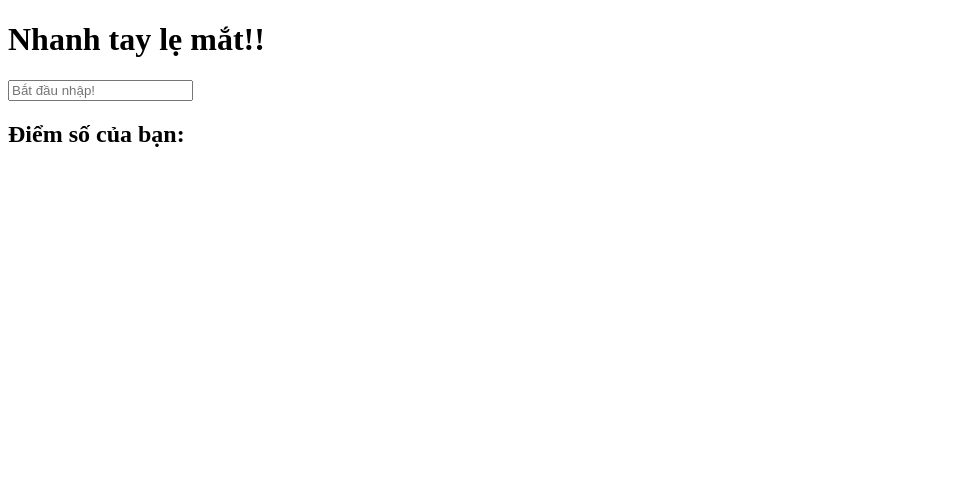
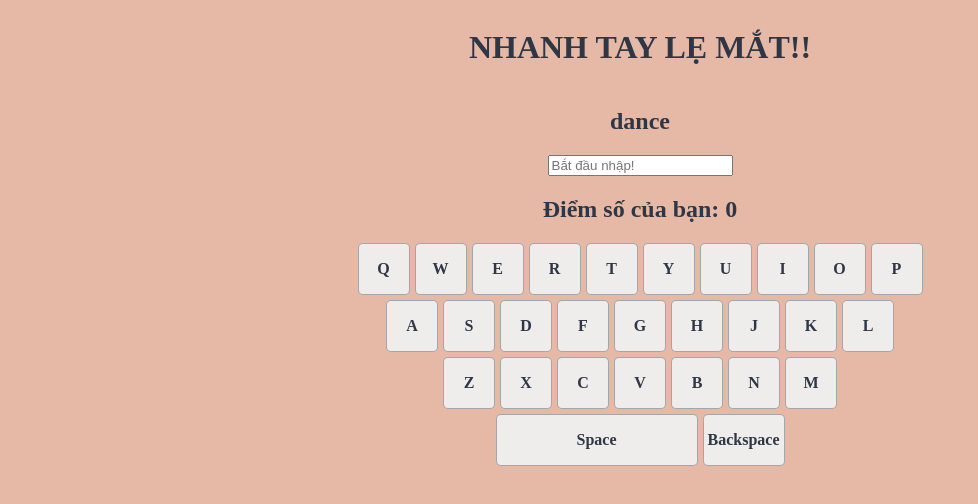
Before and after one commit to dhghuy/Homework_26.07.2024, a plain HTML site: page index.html in a window 1280 px wide. Shown: the whole page, without its empty margins (0-978 px from the left). Drawn offline with Linux system fonts and the light colour scheme.

Commit message:
Complete HW

```diff
--- a/index.html
+++ b/index.html
@@ -4,12 +4,57 @@
     <meta charset="UTF-8">
     <meta name="viewport" content="width=device-width, initial-scale=1.0">
     <title>Document</title>
+    <link rel="stylesheet" href="style.css">
 </head>
 <body>
-    <h1>Nhanh tay lẹ mắt!!</h1>
-    <h1 id="title"></h1>
-    <input id="typing-text" type="text" placeholder="Bắt đầu nhập!">
-    <h2 id="score">Điểm số của bạn:</h2>
+    <div id="game">
+        <div id="play-card">
+            <h1>NHANH TAY LẸ MẮT!!</h1>
+            <h2 id="title"></h2>
+            <input id="typing-text" type="text" placeholder="Bắt đầu nhập!">
+            <h2>Điểm số của bạn: <span id="score"></span></h2>
+        </div>
+
+        <div class="keyboard">
+            <div class="row">
+                <div class="key key-q">Q</div>
+                <div class="key key-w">W</div>
+                <div class="key key-e">E</div>
+                <div class="key key-r">R</div>
+                <div class="key key-t">T</div>
+                <div class="key key-y">Y</div>
+                <div class="key key-u">U</div>
+                <div class="key key-i">I</div>
+                <div class="key key-o">O</div>
+                <div class="key key-p">P</div>
+            </div>
+            <div class="row">
+                <div class="key key-a">A</div>
+                <div class="key key-s">S</div>
+                <div class="key key-d">D</div>
+                <div class="key key-f">F</div>
+                <div class="key key-g">G</div>
+                <div class="key key-h">H</div>
+                <div class="key key-j">J</div>
+                <div class="key key-k">K</div>
+                <div class="key key-l">L</div>
+            </div>
+            <div class="row">
+                <div class="key key-z">Z</div>
+                <div class="key key-x">X</div>
+                <div class="key key-c">C</div>
+                <div class="key key-v">V</div>
+                <div class="key key-b">B</div>
+                <div class="key key-n">N</div>
+                <div class="key key-m">M</div>
+            </div>
+            <div class="row">
+                <div class="key key-space">Space</div>
+                <div class="key key-backspace">Backspace</div>
+            </div>
+        </div>
+    </div>
+
 
     <script src="index.js"></script>
 </body>
--- a/index.js
+++ b/index.js
@@ -1,21 +1,67 @@
-let mangNgaunhien = ["apple", "banana", "cherry", "date", "elderberry", "fig", "grape"];
+let randomWord = ["apple", "banana", "cat", "dog", "elephant", "flower", "guitar", "house", "ice", "jacket",
+    "kite", "lion", "mountain", "notebook", "orange", "pizza", "queen", "rainbow", "sun", "tree",
+    "umbrella", "violin", "water", "xylophone", "yacht", "zebra", "angry", "beautiful", "calm", "dangerous",
+    "easy", "fast", "great", "happy", "interesting", "joyful", "kind", "loud", "mysterious", "nervous",
+    "old", "peaceful", "quiet", "rude", "smart", "tiny", "ugly", "vast", "wise", "young",
+    "admire", "believe", "create", "dance", "eat", "fly", "grow", "help", "imagine", "jump",
+    "know", "learn", "move", "notice", "open", "play", "read", "sing", "talk", "understand",
+    "visit", "walk", "write", "agree", "bake", "call", "dream", "explore", "fix", "guess",
+    "hurry", "invite", "laugh", "master", "need", "organize", "plan", "relax", "save", "teach",
+    "use", "watch", "x-ray", "yawn", "zoom", "quickly", "softly", "honestly", "gently", "proudly"];
 
-function getRandomElement(mangNgaunhien) {
-    let randomIndex = Math.floor(Math.random() * mangNgaunhien.length);
-    return mangNgaunhien[randomIndex];
+function getRandomElement(randomWord) {
+    let randomIndex = Math.floor(Math.random() * randomWord.length);
+    return randomWord[randomIndex];
 }
-
-/*setInterval(() => {
-    let randomElement = getRandomElement(mangNgaunhien);
-    console.log(randomElement);
-    title.innerText = randomElement;
-}, 1000);*/
 
 let title = document.getElementById("title");
 let typingText = document.getElementById("typing-text");
+let score = document.getElementById("score");
+let s = 0;
+score.textContent = s;
+
+
+title.textContent = getRandomElement(randomWord);
 
 function event() {
     document.getElementById("typing-text").value;
 }
 
-//document.body.addEventListener("keydown", function(event))
+document.addEventListener('keydown', (e) => {
+    const key = e.key.toLowerCase();
+
+    if (key == ' ') {
+        if (typingText.value.trim() == title.textContent) {
+            s += 1;
+            score.textContent = s;
+        } else if (s != 0){
+            s -= 1;
+            score.textContent = s;
+        }
+        title.textContent = getRandomElement(randomWord);
+        typingText.value = '';
+        document.querySelector('.key-space').style.color = '#E6B9A6';
+
+    }
+
+//select key element
+    const keyElement = document.querySelector('.key-' + key)
+
+// check if key element exists
+    if (keyElement) {
+        keyElement.style.color = '#E6B9A6';
+}
+});
+
+    document.addEventListener('keyup', (e) => {
+    const key = e.key.toLowerCase();
+//select key element
+    const keyElement = document.querySelector('.key-' + key)
+    if (key == ' ') {
+        document.querySelector('.key-space').style.color = '#2F3645';
+    }
+// check if key element exists
+    if (keyElement) {
+        keyElement.style.color = '#2F3645';
+}
+});
--- a/style.css
+++ b/style.css
@@ -0,0 +1,51 @@
+body {
+    background-color: #E6B9A6;
+}
+
+.keyboard {
+    display: flex;
+    flex-direction: column;
+    gap: 5px;
+}
+
+.row {
+    display: flex;
+    gap: 5px;
+}
+
+.key {
+    display: flex;
+    align-items: center;
+    justify-content: center;
+    width: 50px;
+    height: 50px;
+    background-color: #EEEDEB;
+    border: 1px solid #2f364562;
+    border-radius: 5px;
+    font-size: 16px;
+    font-weight: bold;
+    cursor: pointer;
+    color:#2F3645;
+}
+
+.key-space {
+    width: 200px;
+}
+
+.key-backspace {
+    width: 80px;
+}
+
+#play-card {
+    display: flex;
+    flex-direction: column;
+    align-items: center;
+}
+
+.keyboard {
+    display: flex;
+    align-items: center;
+}
+#play-card {
+    color: #2F3645;
+}
```
